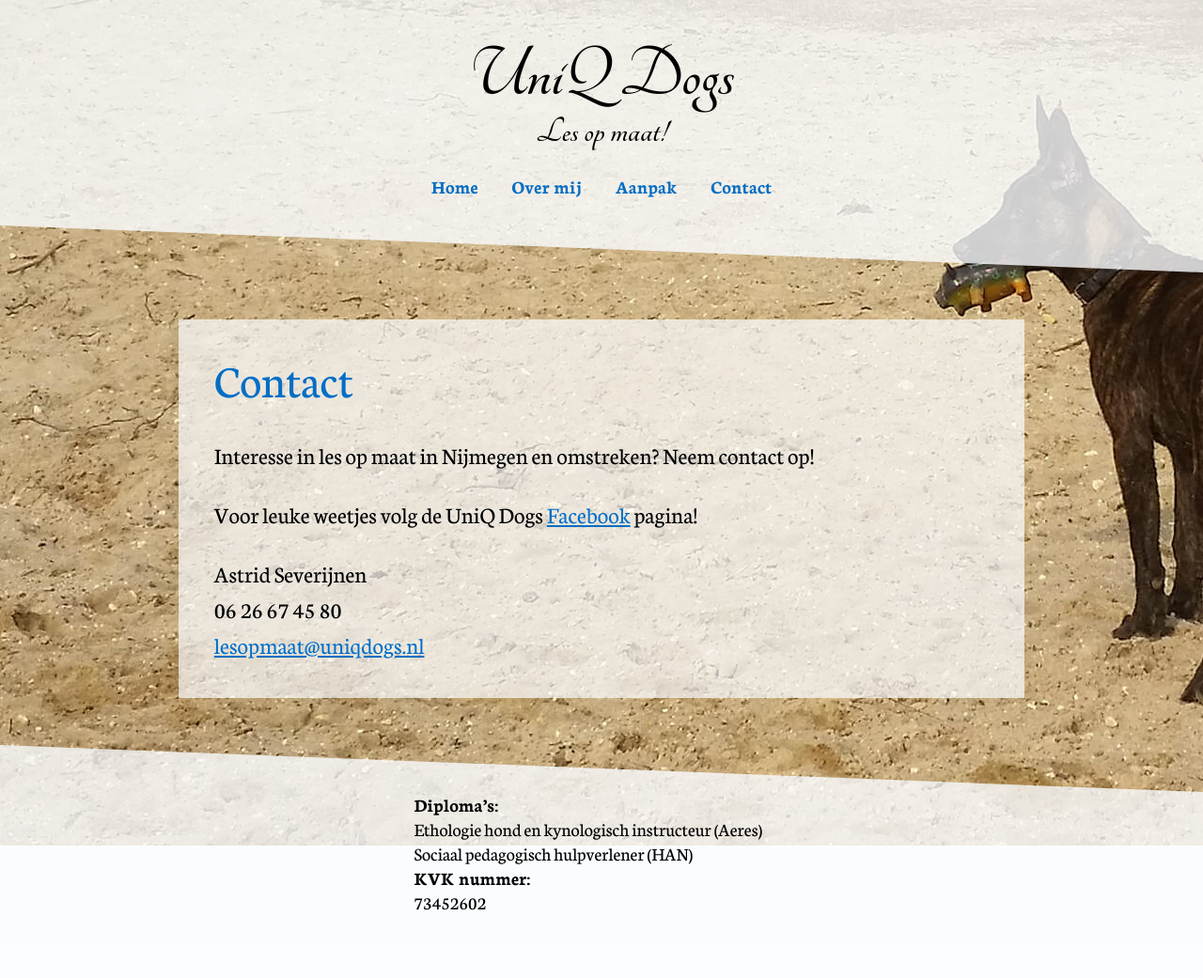
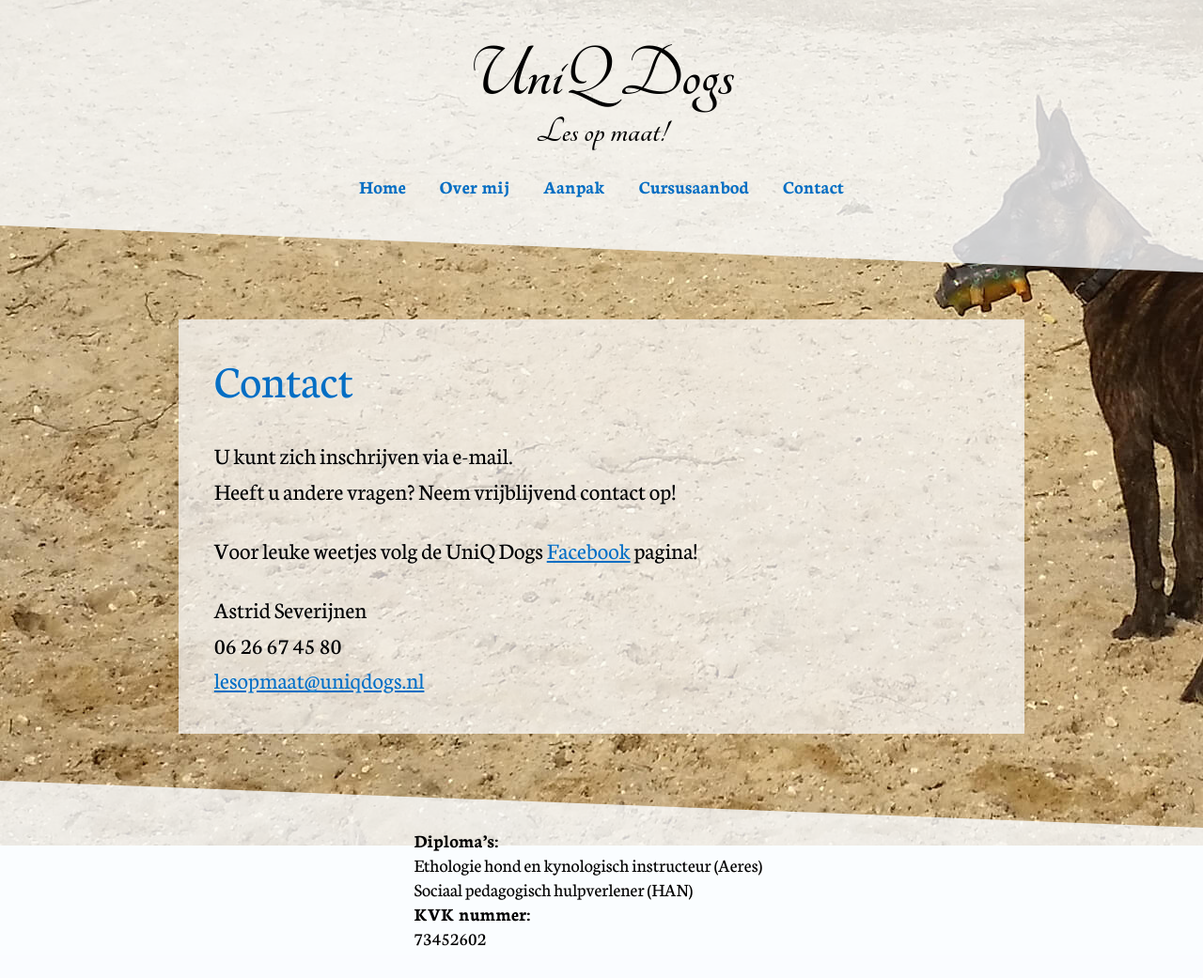
Before and after one commit to UniQdogs/info, a Jekyll site: the page built from pages/contact.md, in a window 1280 px wide. Shown: the whole page at 94% size. Built offline with Jekyll 4.4.1, drawn with Linux system fonts in a browser that asks for light colours; nearby versions of some CDN libraries; before the commit the page ends 1003 px from its top, so only the background shows below that.

Commit message:
header aangepast

```diff
--- a/_includes/header.html
+++ b/_includes/header.html
@@ -6,6 +6,7 @@
             <a href="{{ '/' | relative_url }}">Home</a>
             <a href="{{ '/over_mij/' | relative_url }}">Over mij</a>
             <a href="{{ '/aanpak/' | relative_url }}">Aanpak</a>
+            <a href="{{ '/cursusaanbod/' | relative_url }}">Cursusaanbod</a>
             <a href="{{ '/contact/' | relative_url }}">Contact</a>
         </nav>
     </div>
--- a/_sass/article.scss
+++ b/_sass/article.scss
@@ -27,6 +27,7 @@ article {
         font-size: 1.8em;
         color: mix(black, $accent, 50%);
         margin: 1.22em;
+        font-weight: bold;
     }
 
     p {
--- a/pages/contact.md
+++ b/pages/contact.md
@@ -6,7 +6,8 @@ background: /assets/background4.jpg
 ---
 # Contact
 
-Interesse in les op maat in Nijmegen en omstreken? Neem contact op!
+U kunt zich inschrijven via e-mail.
+Heeft u andere vragen? Neem vrijblijvend contact op!
 
 Voor leuke weetjes volg de UniQ Dogs [Facebook](https://facebook.com/positieveopvoeding) pagina!
 
```
